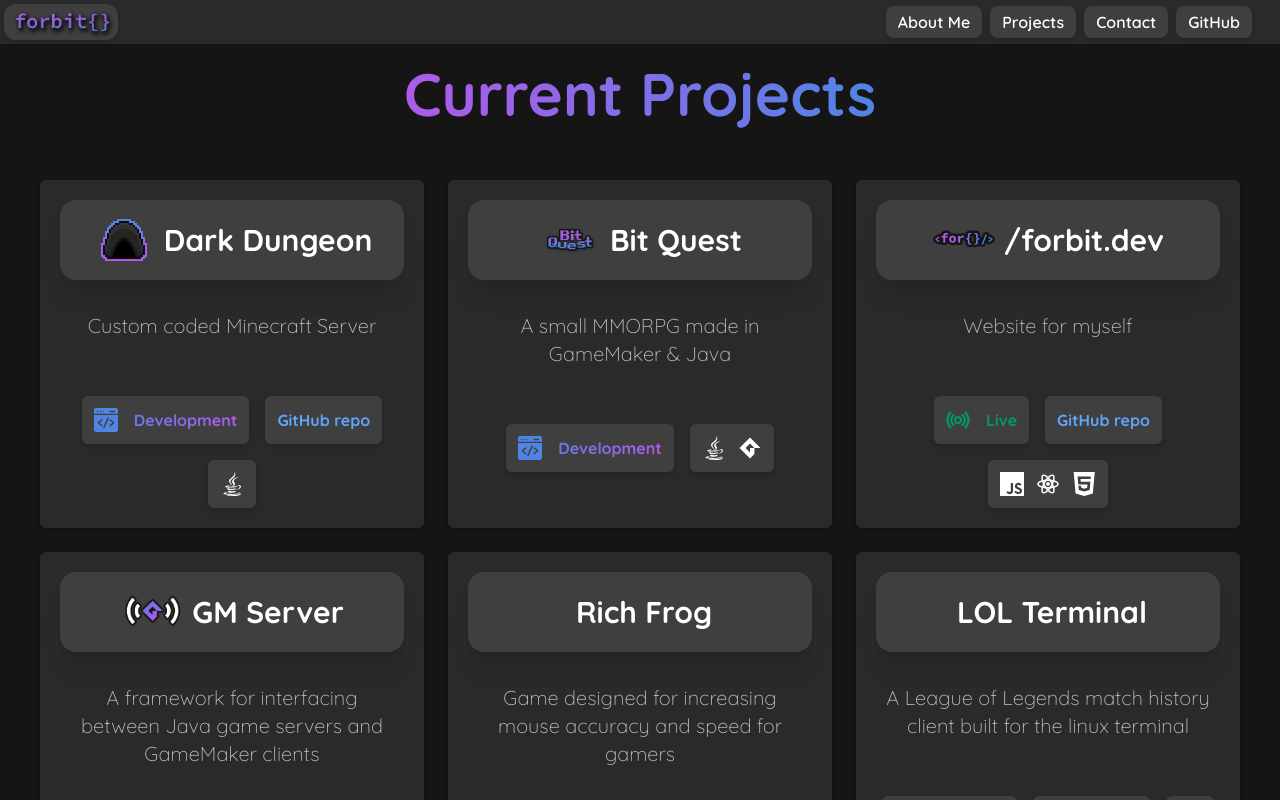
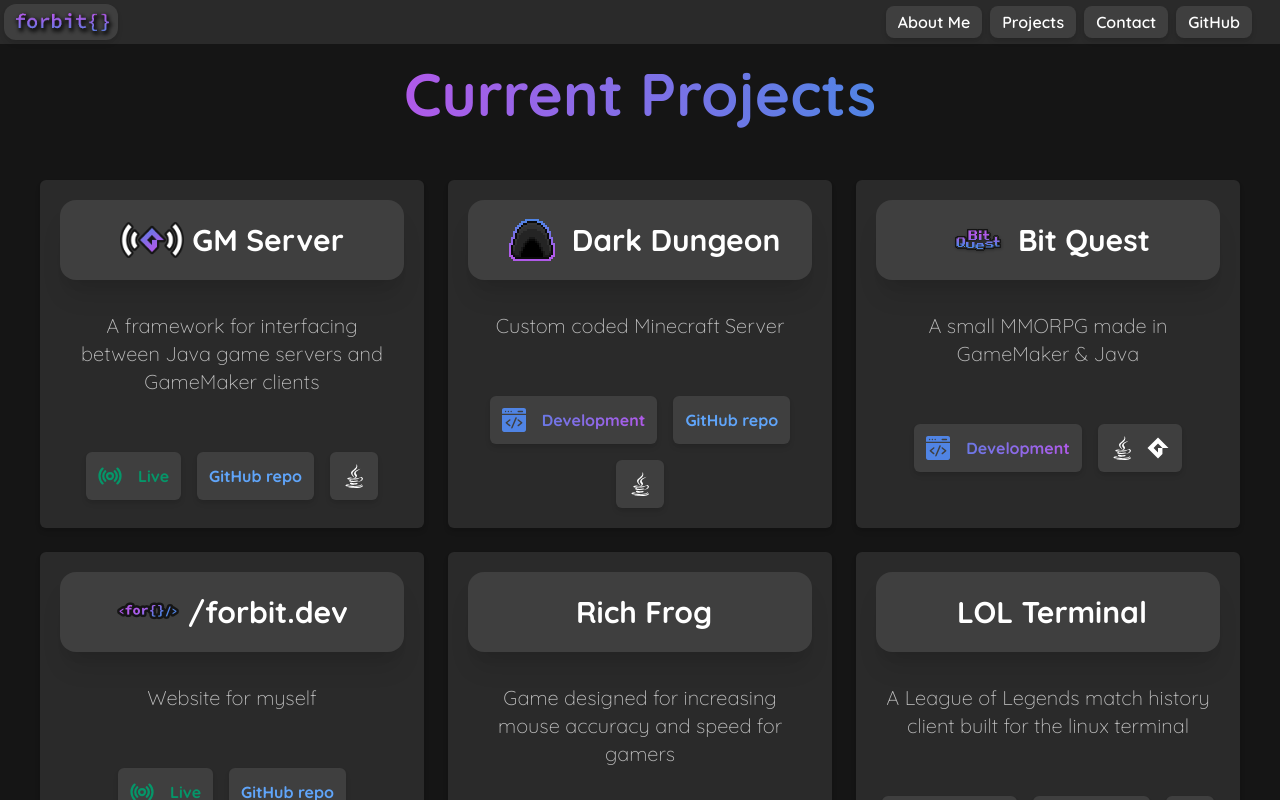
Before and after one commit to f0rbit/forbit-dev, a React (Create React App) app: page /projects in a window 1280 px wide. Built offline with nearby package versions, Linux system fonts and the light colour scheme; a web font is replaced by a local one.

Commit message:
fix bug on ProjectCard.js
removed unused function clickFunction, and changed return project.link to return project.link.url.

```diff
--- a/src/assets/current_projects.json
+++ b/src/assets/current_projects.json
@@ -1,4 +1,16 @@
 [
+    {
+        "name": "GM Server",
+        "description": "A framework for interfacing between Java game servers and GameMaker clients",
+        "language": [
+            "Java"
+        ],
+        "repo": "https://github.com/f0rbit/gm-server",
+        "link": null,
+        "icon": "gm_server.png",
+        "status": "live",
+        "hidden": false
+    },
     {
         "name": "Dark Dungeon",
         "description": "Custom coded Minecraft Server",
@@ -36,18 +48,6 @@
         "link": null,
         "icon": "forbit_dev.png",
         "status": "live",
-        "hidden": false
-    },
-    {
-        "name": "GM Server",
-        "description": "A framework for interfacing between Java game servers and GameMaker clients",
-        "language": [
-            "Java"
-        ],
-        "repo": "https://github.com/f0rbit/gm-server",
-        "link": null,
-        "icon": "gm_server.png",
-        "status": "development",
         "hidden": false
     },
     {
--- a/src/components/ProjectCard.js
+++ b/src/components/ProjectCard.js
@@ -5,26 +5,10 @@
         if (project.repo) {
             return project.repo;
         } else if (project.link) {
-            return project.link;
+            return project.link.url;
         } else {
             return "#";
         }
-    };
-
-    clickFunction = () => {
-        if (this.props.project.repo != null) {
-            // open repo
-            console.log("open repo");
-            window.open(this.props.project.repo);
-            return;
-        } else if (this.props.project.link != null) {
-            //open link
-            console.log("open link");
-            window.open(this.props.project.link);
-            return;
-        }
-        console.log("no link or repo");
-        return;
     };
 
     render() {
```
Also changed, not shown: src/assets/project_icons/gm_server.png.
